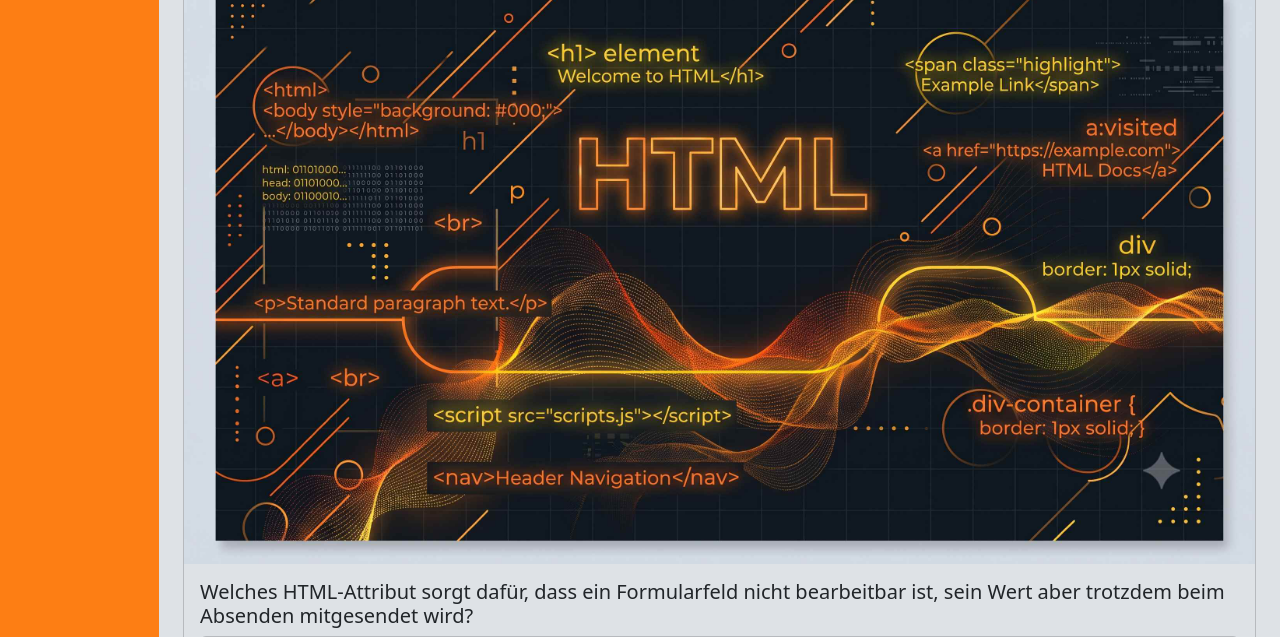
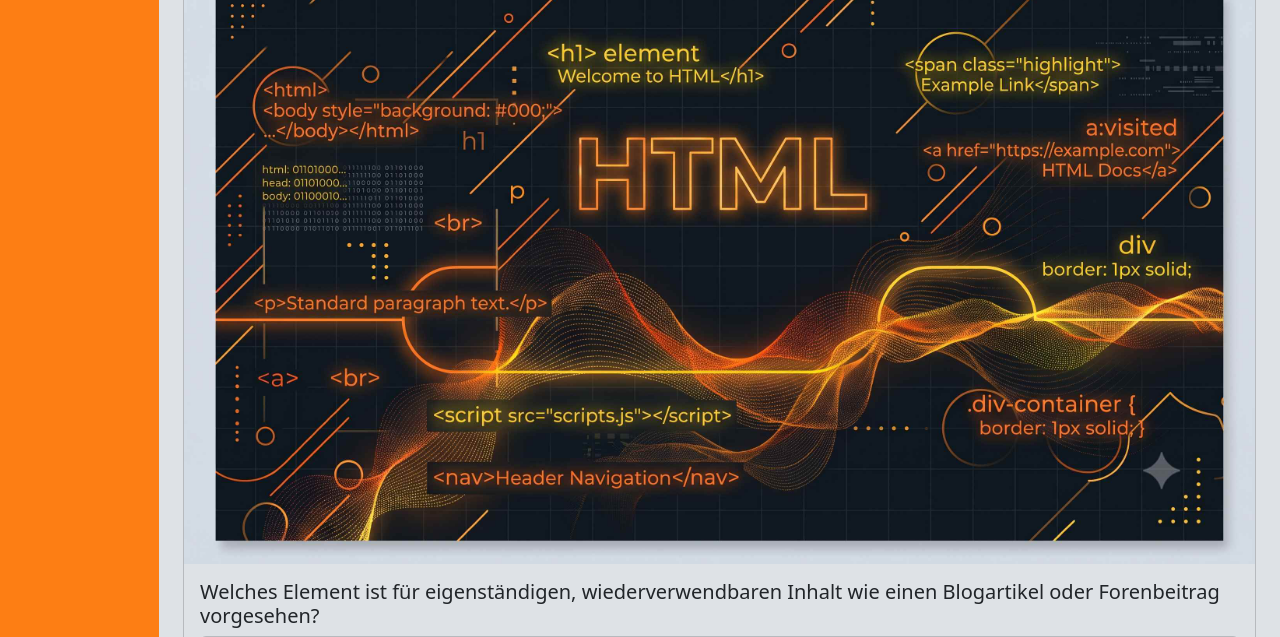
Before and after one commit to ElenaH-2026/quiz-app, a website: page quizpages/html-quiz.html in a window 1280 px wide. Shown: the part 163-800 px from the top of the page. Drawn offline with nearby package versions, Linux system fonts and the light colour scheme.

Commit message:
issue 4 - feat: Improve answer rendering logic in quiz functionality

```diff
--- a/quizpages/html-quiz.html
+++ b/quizpages/html-quiz.html
@@ -4,7 +4,7 @@
 <head>
     <meta charset="UTF-8">
     <meta name="viewport" content="width=device-width, initial-scale=1.0">
-    <title>Quiz App - HTML</title>
+    <title>Elenas Quiz App - HTML</title>
 
     <script src="../scripts/database-questions.js"></script>
     <script src="../scripts/templates.js"></script>
--- a/script.js
+++ b/script.js
@@ -1,15 +1,27 @@
 function initQuiz(category) {
-    loadQuestion(category);
-    loadAnswers(category);
+    loadQuestion(category, questionIndex = 1);
+    loadAnswers(category, questionIndex = 1);
 }
 
-function loadQuestion(category) {
+function loadQuestion(category, questionIndex) {
     const questionText = document.getElementById("#QuestionText");
-    questionText.textContent = category[0].question;
+    questionText.textContent = category[questionIndex].question;
 
 }
 
-function loadAnswers(category) {
+function loadAnswers(category, questionIndex) {
+    for (let answerNr = 1; answerNr <= 4; answerNr++) {
+        renderAnswerContainer(answerNr);
+        renderAnswerText(category, questionIndex, answerNr);
+    }
+}
+
+function renderAnswerContainer(answerNr) {
     const answerContainer = document.getElementById("#AnswerButtons");
-    answerContainer.innerHTML = templateAnswerButtons(category);
+    answerContainer.innerHTML += templateAnswerButtons(answerNr);
 }
+
+function renderAnswerText(category, questionIndex, answerNr) {
+    const answerText = document.getElementById("#AnswerText-" + answerNr);
+    answerText.textContent = category[questionIndex].answers["answer_"  + answerNr].answer;
+}
--- a/scripts/templates.js
+++ b/scripts/templates.js
@@ -1,23 +1,7 @@
-function templateAnswerButtons(category) {
+function templateAnswerButtons(answerNr) {
     return `
         <div class="card">
-            <p id="#AnswerText-1"class="card-body">
-                Antwort 1
-            </p>
-        </div>
-        <div class="card">
-            <p id="#AnswerText-2" class="card-body">
-                Antwort 2
-            </p>
-        </div>
-        <div class="card">
-            <p id="#AnswerText-3" class="card-body">
-                Antwort 3
-            </p>
-        </div>
-        <div class="card">
-            <p id="#AnswerText-4" class="card-body">
-                Antwort 4
+            <p id="#AnswerText-${answerNr}" class="card-body">
             </p>
         </div>`
 }
```
Also changed, not shown: index.html (+2 -2 lines), README.md.
